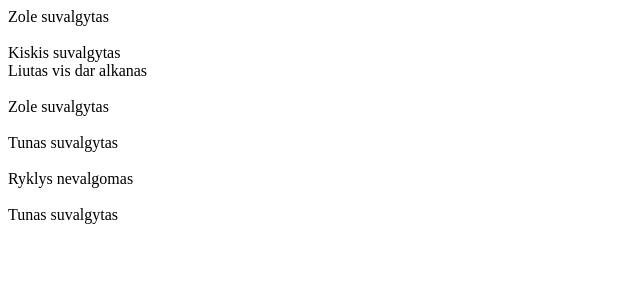
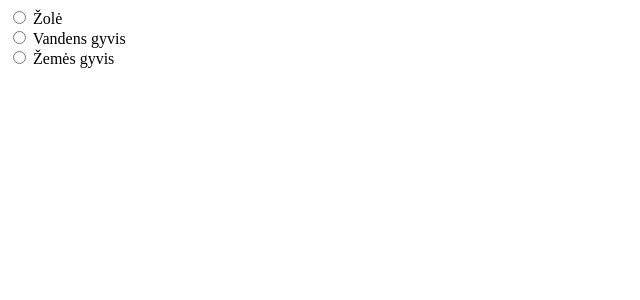
Before and after one commit to Karolis-Kvatavicius/PHP_uzduotys, a PHP site: page / in a window 1280 px wide. Shown: the top 300 px of the page, without its empty margins (0-640 px from the left). Run offline with PHP 8.4, Linux system fonts and the light colour scheme; tables that the repository leaves empty or names only in its code hold one stand-in row (values such as "Sample post").

Commit message:
OOP Gyvūnai GUI

```diff
--- a/OOP_Gyvunai/includes/Gyvunai.php
+++ b/OOP_Gyvunai/includes/Gyvunai.php
@@ -3,6 +3,7 @@
 abstract class Gyvunai {
 
     protected $svoris;
+    protected $regionas;
 
     function getSvoris()
     {
--- a/OOP_Gyvunai/includes/Kiskis.php
+++ b/OOP_Gyvunai/includes/Kiskis.php
@@ -2,9 +2,10 @@
 
 class Kiskis extends Zoledziai {
 
-    function __construct($svoris)
+    function __construct($svoris, $regionas)
     {
         $this->svoris = $svoris;
+        $this->regionas = $regionas;
     }
 
 }
--- a/OOP_Gyvunai/includes/Liutas.php
+++ b/OOP_Gyvunai/includes/Liutas.php
@@ -2,8 +2,10 @@
 
 class Liutas extends Mesedziai {
 
-    function __construct($svoris)
+    function __construct($svoris, $regionas, $dantuAstrumas)
     {
         $this->svoris = $svoris;
+        $this->regionas = $regionas;
+        $this->dantuAstrumas = $dantuAstrumas;
     }
 }
--- a/OOP_Gyvunai/includes/Mesedziai.php
+++ b/OOP_Gyvunai/includes/Mesedziai.php
@@ -1,6 +1,8 @@
 <?php
 
 abstract class Mesedziai extends Gyvunai {
+
+        protected $dantuAstrumas;
 
         function valgo($obj) {
             if(get_class($obj) == "Kiskis") {
--- a/OOP_Gyvunai/includes/PlaukiojantysGyvunai.php
+++ b/OOP_Gyvunai/includes/PlaukiojantysGyvunai.php
@@ -2,5 +2,7 @@
 
 abstract class PlaukiojantysGyvunai extends Gyvunai {
 
+    protected $regionas;
+
     abstract function plaukioja();
 }
--- a/OOP_Gyvunai/includes/Ryklys.php
+++ b/OOP_Gyvunai/includes/Ryklys.php
@@ -2,9 +2,13 @@
 
 class Ryklys extends PlaukiojantysGyvunai {
 
-    function __construct($svoris)
+    private $dantuAstrumas;
+
+    function __construct($svoris, $regionas, $dantuAstrumas)
     {
         $this->svoris = $svoris;
+        $this->regionas = $regionas;
+        $this->dantuAstrumas = $dantuAstrumas;
     }
 
     function valgo($obj) {
--- a/OOP_Gyvunai/includes/Tunas.php
+++ b/OOP_Gyvunai/includes/Tunas.php
@@ -2,9 +2,10 @@
 
 class Tunas extends PlaukiojantysGyvunai {
 
-    function __construct($svoris)
+    function __construct($svoris, $regionas)
     {
         $this->svoris = $svoris;
+        $this->regionas = $regionas;
     }
 
     function valgo($obj) {
--- a/OOP_Gyvunai/includes/Zole.php
+++ b/OOP_Gyvunai/includes/Zole.php
@@ -2,10 +2,12 @@
 
 class Zole {
     private $svoris;
+    private $regionas;
 
-    function __construct($svoris)
+    function __construct($svoris, $regionas)
     {
         $this->svoris = $svoris;
+        $this->regionas = $regionas;
     }
 
     function getSvoris()
--- a/OOP_Gyvunai/index.php
+++ b/OOP_Gyvunai/index.php
@@ -1,25 +1,88 @@
 <?php
 require "../autoloader.php";
 
-$liutas = new Liutas(500);
-$kiskis = new Kiskis(3);
-$zole = new Zole(1);
-$tunas = new Tunas(2);
-$ryklys = new Ryklys(100);
+$mysqli = new mysqli("localhost", "root", "student", "regionai");
 
-$kiskis->valgo($zole);
-echo "<br>";
+// Check connection
+if ($mysqli->connect_errno) {
+    echo "Failed to connect to MySQL: " . $mysqli->connect_error;
+} else {
+    $result = $mysqli->query("SELECT pavadinimas FROM regionai;");
+}
+?>
+<!DOCTYPE html>
+<html lang="en">
 
-$liutas->valgo($kiskis);
-echo "<br>";
+<head>
+    <meta charset="UTF-8">
+    <meta name="viewport" content="width=device-width, initial-scale=1.0">
+    <title>Document</title>
+</head>
 
-$tunas->valgo($zole);
-echo "<br>";
+<body>
+    <form action="" method="post">
 
-$tunas->valgo($ryklys);
-echo "<br>";
+        <!-- tipas -->
+        <input type="radio" id="zole" name="tipas" value="zole">
+        <label for="zole">Žolė</label><br>
+        <input type="radio" id="vandens_gyvis" name="tipas" value="vandens_gyvis">
+        <label for="vandens_gyvis">Vandens gyvis</label><br>
+        <input type="radio" id="zemes_gyvis" name="tipas" value="zemes_gyvis">
+        <label for="zemes_gyvis">Žemės gyvis</label><br><br>
 
-$liutas->valgo($ryklys);
-echo "<br>";
+        <!-- zoledis, mesedis -->
+        <div style="display: none;" id="mesedis_zoledis">
+            <input type="radio" id="zoledis" name="mesedis_zoledis" value="zoledis">
+            <label for="zoledis">Žolėdis</label><br>
+            <input type="radio" id="mesedis" name="mesedis_zoledis" value="mesedis">
+            <label for="mesedis">Mesėdis</label><br><br>
+        </div>
 
-$ryklys->valgo($tunas);
+        <!-- Laukai savybiu ivedimui -->
+        <div style="display: none;" id="savybes">
+            <input required type="text" id="svoris" name="svoris" placeholder="Svoris">
+            <br>
+            <input required style="display: none;" type="number" min="1" max="10" id="dantu_astrumas" name="dantu_astrumas" placeholder="Dantų aštrumas">
+
+            <select name="regionas" id="regionas">
+
+                <?php
+                while ($row = $result->fetch_assoc()) {
+                ?>
+                    <option value="<?php echo $row["pavadinimas"]?>"><?php echo $row["pavadinimas"]?></option>
+                <?php
+                }
+                ?>
+            </select>
+            <br>
+            <!-- Pateikti -->
+            <input type="submit" name="pateikti" value="Pateikti">
+        </div>
+
+    </form><br>
+    <?php
+    if (isset($_POST['pateikti'])) {
+
+        function makeAnimal()
+        {
+            if ($_POST['tipas'] == "zemes_gyvis" && $_POST['mesedis_zoledis'] == "zoledis") {
+                return new Kiskis($_POST['svoris'], $_POST['regionas']);
+            } else if ($_POST['tipas'] == "vandens_gyvis" && $_POST['mesedis_zoledis'] == "zoledis") {
+                return new Tunas($_POST['svoris'], $_POST['regionas']);
+            } else if ($_POST['tipas'] == "vandens_gyvis" && $_POST['mesedis_zoledis'] == "mesedis") {
+                return new Ryklys($_POST['svoris'], $_POST['regionas'], $_POST['dantu_astrumas']);
+            } else if ($_POST['tipas'] == "zemes_gyvis" && $_POST['mesedis_zoledis'] == "mesedis") {
+                return new Liutas($_POST['svoris'], $_POST['regionas'], $_POST['dantu_astrumas']);
+            } else {
+                return  new Zole($_POST['svoris'], $_POST['regionas']);
+            }
+        }
+        echo "<pre>";
+        print_r(makeAnimal());
+        echo "</pre>";
+    }
+    ?>
+    <script src="js/main.js"></script>
+</body>
+
+</html>
--- /dev/null
+++ b/OOP_Gyvunai/js/main.js
@@ -0,0 +1,26 @@
+document.querySelectorAll('input[name="tipas"]').forEach(element => {
+    element.addEventListener("change", e => {
+        if (e.target.value == "vandens_gyvis" || e.target.value == "zemes_gyvis") {
+            document.querySelector("#mesedis_zoledis").style = "display: block;";
+            rodytiSavybes();
+            document.querySelector("#savybes").style = "display: none;";
+        } else {
+            document.querySelector("#mesedis_zoledis").style = "display: none;";
+            document.querySelector("#savybes").style = "display: block;";
+        }
+    });
+});
+
+function rodytiSavybes() {
+    document.querySelectorAll('input[name="mesedis_zoledis"]').forEach(element => {
+        element.addEventListener("change", e => {
+            if (e.target.value == 'mesedis') {
+                document.querySelector("#savybes").style = "display: block;";
+                document.querySelector("#dantu_astrumas").style = "display: block;";
+            } else {
+                document.querySelector("#savybes").style = "display: block;";
+                document.querySelector("#dantu_astrumas").style = "display: none;";
+            }
+        });
+    });
+}
```
